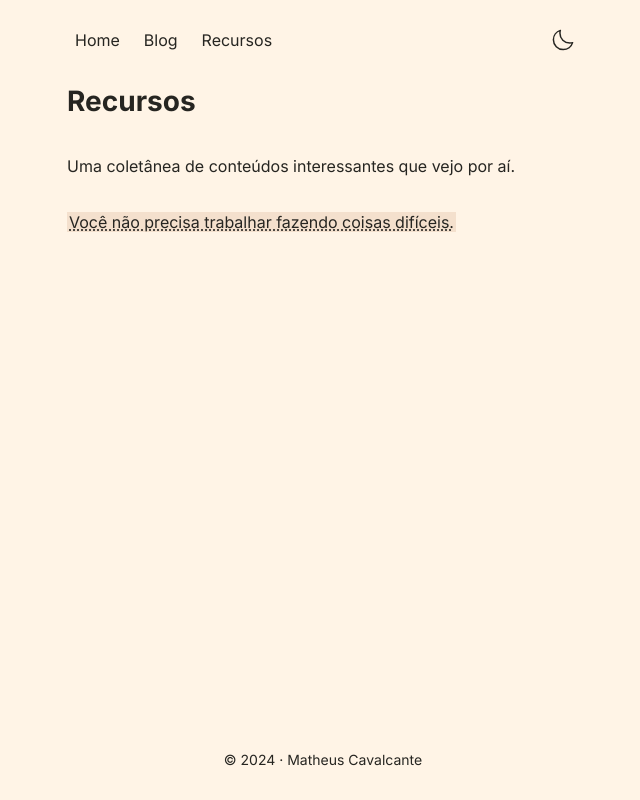
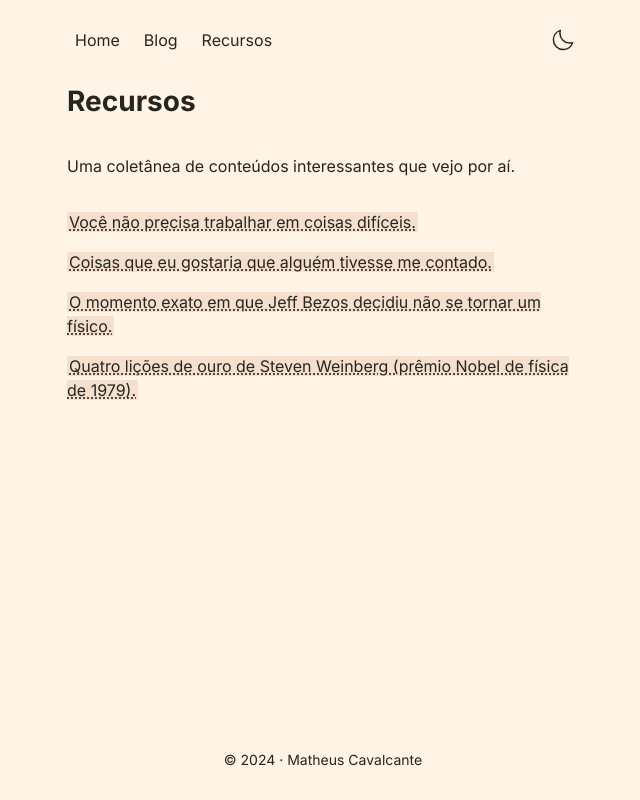
Before and after one commit to mcavalcantes/website, a React (Vite) app: page /recursos in a window 1280 px wide. Shown: the whole page, without its empty margins (317-957 px from the left). Built offline with nearby package versions, Linux system fonts and the light colour scheme.

Commit message:
updated resources (last commit on this project i will be doing in a while)

```diff
--- a/src/constants/constants.ts
+++ b/src/constants/constants.ts
@@ -237,6 +237,18 @@ export const POSTS: Array<Post> = [
 export const RESOURCES: Array<Resource> = [
   {
     HREF: "https://www.benkuhn.net/hard/",
-    TITLE: "Você não precisa trabalhar fazendo coisas difíceis.",
+    TITLE: "Você não precisa trabalhar em coisas difíceis.",
+  },
+  {
+    HREF: "https://blog.samaltman.com/what-i-wish-someone-had-told-me",
+    TITLE: "Coisas que eu gostaria que alguém tivesse me contado.",
+  },
+  {
+    HREF: "https://www.youtube.com/watch?v=eFnV6EM-wzY",
+    TITLE: "O momento exato em que Jeff Bezos decidiu não se tornar um físico.",
+  },
+  {
+    HREF: "https://www.nature.com/articles/426389a",
+    TITLE: "Quatro lições de ouro de Steven Weinberg (prêmio Nobel de física de 1979).",
   },
 ];
```
